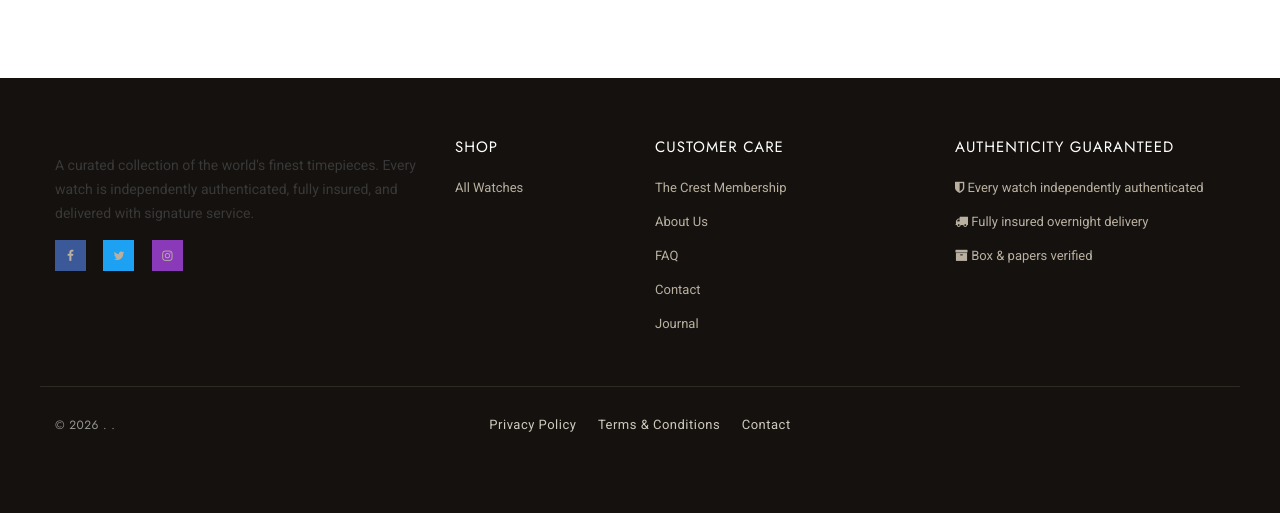
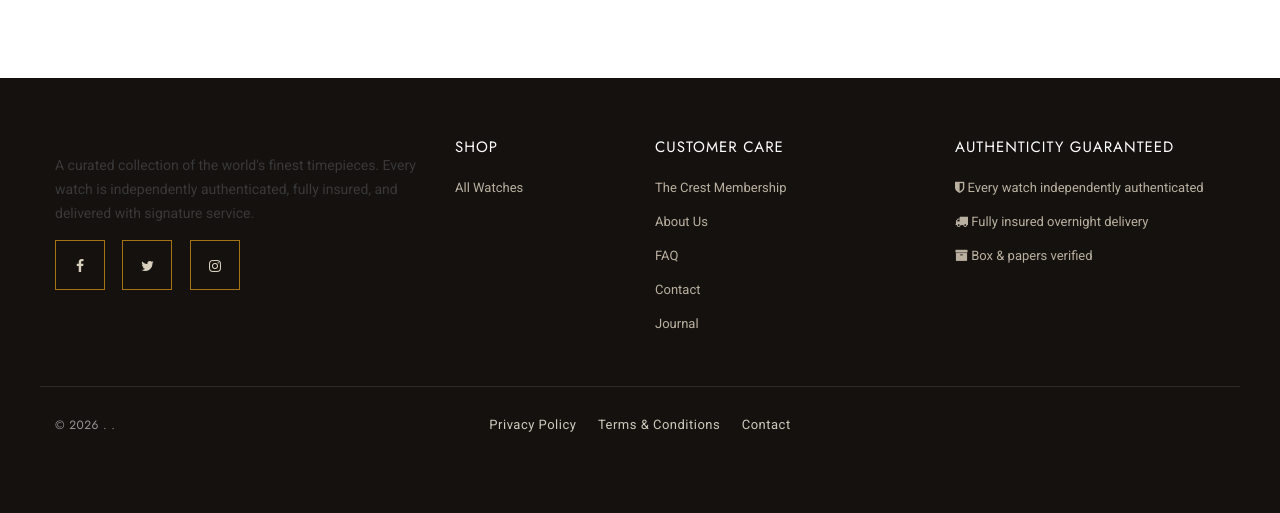
Before and after one commit to querybridge/pier-paddock, a Django app: template templates/catalogue/browse.html in a window 1280 px wide. Shown: the part 1001-1514 px from the top of the page. Run offline with Django 5.2, Linux system fonts and the light colour scheme; the template is opened without the code that fills it, so the values that code supplies are empty; parts of the project's set-up code (start-up, migrations or seed data) failed here and were passed over; some libraries are stand-ins or nearby versions; some web fonts are replaced.

Commit message:
Match footer social icons to the header
The footer used the theme's social-icon-style-2 (coloured facebook/twitter/
instagram brand boxes). Switch it to the header's social-icon-style markup +
styling so both render as plain cream marks that turn gold on hover.

Co-Authored-By: Claude Opus 4.8 (1M context) <noreply@anthropic.com>

```diff
--- a/static/css/pierpaddock.css
+++ b/static/css/pierpaddock.css
@@ -436,7 +436,9 @@ a:hover { color: var(--pp-gold); }
 .pp-footer ul li { margin-bottom:10px; font-size:13px; }
 .pp-footer a { color:#b9b0a0; }
 .pp-footer a:hover { color:var(--pp-gold); }
-.pp-footer .social-icon-style-2 a { color:#b9b0a0; margin-right:14px; font-size:16px; }
+/* Footer social icons match the header: plain cream marks, gold on hover. */
+.pp-footer .social-icon-style a { color:#d8cfbd; }
+.pp-footer .social-icon-style a:hover { color: var(--pp-gold); }
 .pp-footer-top { padding-bottom:40px; border-bottom:1px solid #2e2a24; }
 .pp-footer-bottom { padding:26px 0; }
 .pp-footer-bottom p { margin:0; font-size:12px; letter-spacing:.5px; }
--- a/templates/oscar/partials/_footer.html
+++ b/templates/oscar/partials/_footer.html
@@ -8,10 +8,10 @@
                     <p class="brand-tagline">{{ BRAND_TAGLINE }}</p>
                     <p>A curated collection of the world's finest timepieces. Every watch is
                        independently authenticated, fully insured, and delivered with signature service.</p>
-                    <div class="social-icon-style-2">
-                        <a class="facebook" href="#"><i class="fa fa-facebook"></i></a>
-                        <a class="twitter" href="#"><i class="fa fa-twitter"></i></a>
-                        <a class="instagram" href="#"><i class="fa fa-instagram"></i></a>
+                    <div class="social-icon-style social-mrg-dec social-font-dec">
+                        <a href="#"><i class="fa fa-facebook"></i></a>
+                        <a href="#"><i class="fa fa-twitter"></i></a>
+                        <a href="#"><i class="fa fa-instagram"></i></a>
                     </div>
                 </div>
             </div>
```
